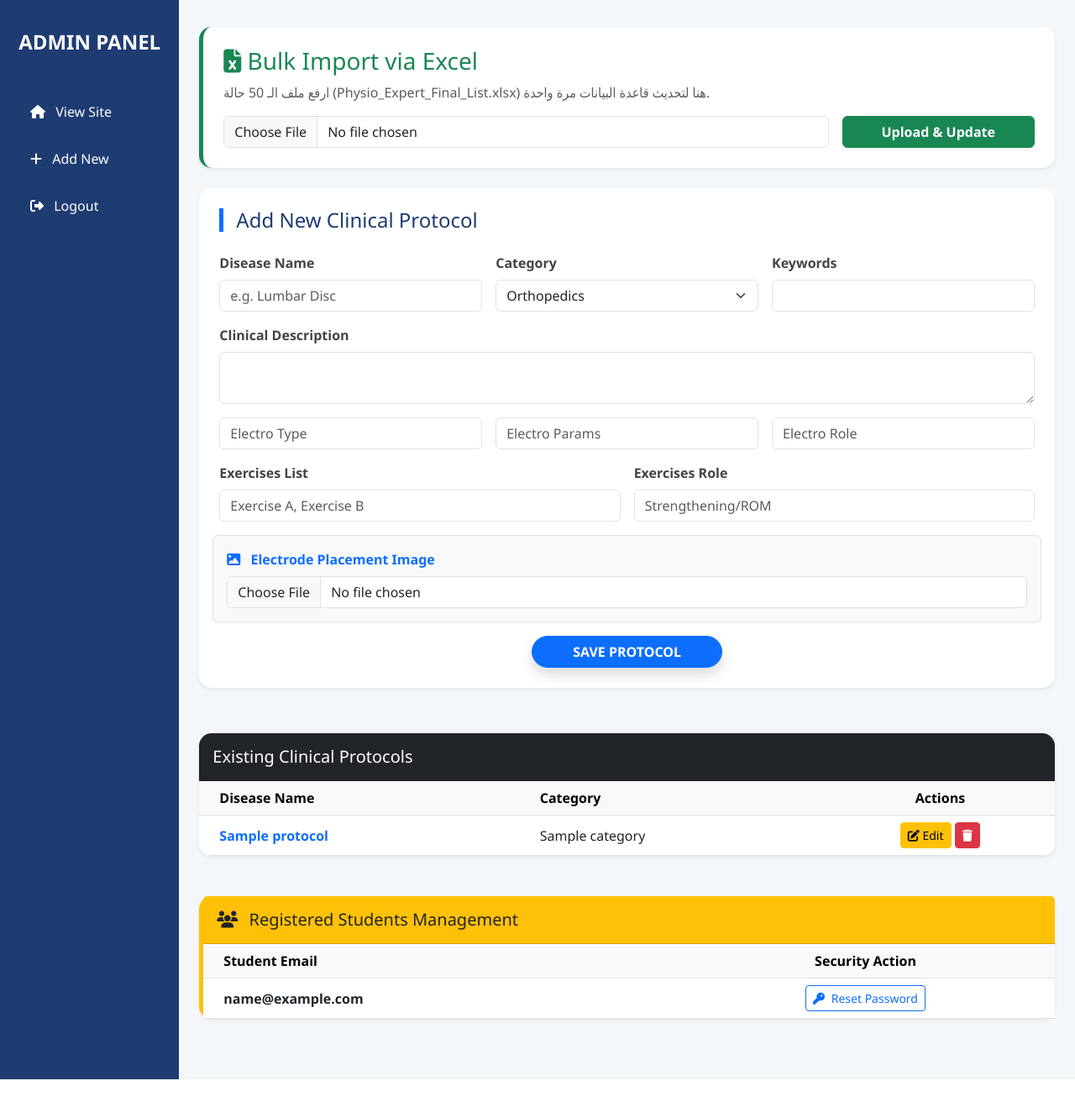
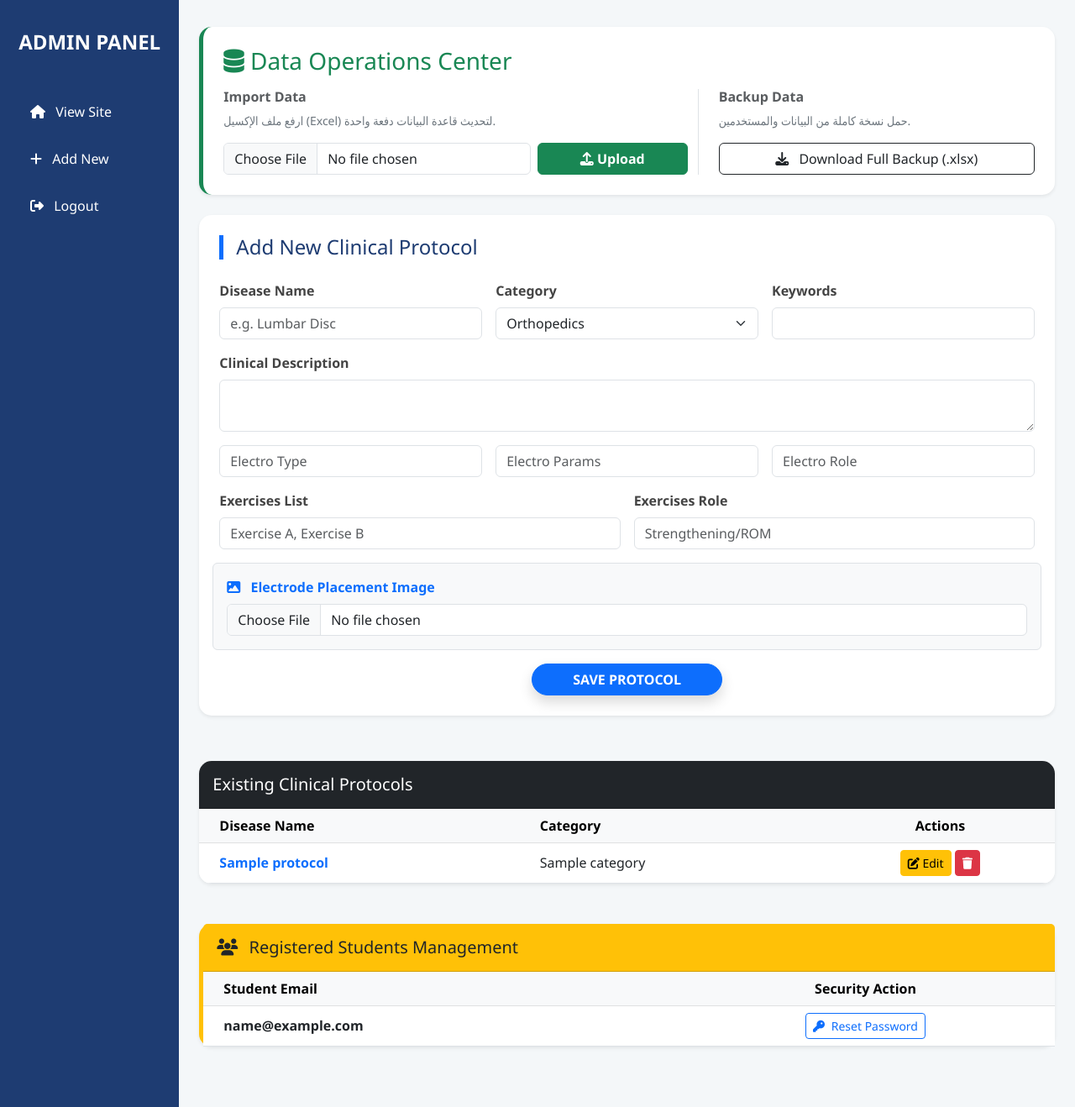
Before and after one commit to abohamza122025-a11y/PhysioExpert-Pro, a Python web app: template templates/admin.html in a window 1280 px wide. Shown: the whole page at 84% size. Before the commit the page ends 1285 px from the top, so only its background shows below. Run offline with Jinja, Linux system fonts and the light colour scheme; the template is opened without the code that fills it: most values are stand-ins (such as "Sample title", 1, 10 or a date in 2020).

Commit message:
Update admin.html

```diff
--- a/templates/admin.html
+++ b/templates/admin.html
@@ -41,16 +41,30 @@
             {% endwith %}
 
             <div class="card mt-2 p-4 shadow-sm border-start border-success border-5 mb-4">
-                <h3 class="text-success"><i class="fas fa-file-excel"></i> Bulk Import via Excel</h3>
-                <p class="text-muted">ارفع ملف الـ 50 حالة (Physio_Expert_Final_List.xlsx) هنا لتحديث قاعدة البيانات مرة واحدة.</p>
-                <form action="/admin/import-excel" method="POST" enctype="multipart/form-data" class="row g-3">
-                    <div class="col-md-9">
+                <h3 class="text-success mb-3"><i class="fas fa-database"></i> Data Operations Center</h3>
+
+                <div class="row g-4">
+                    <div class="col-md-7 border-end">
+                        <h6 class="fw-bold text-muted">Import Data</h6>
+                        <p class="small text-secondary">ارفع ملف الإكسيل (Excel) لتحديث قاعدة البيانات دفعة واحدة.</p>
+                        <form action="/admin/import-excel" method="POST" enctype="multipart/form-data" class="row g-2 align-items-center">
+                            <div class="col-8">
                                 <input type="file" name="excel_file" class="form-control" accept=".xlsx" required>
                             </div>
-                    <div class="col-md-3">
-                        <button type="submit" class="btn btn-success w-100 fw-bold shadow-sm">Upload & Update</button>
+                            <div class="col-4">
+                                <button type="submit" class="btn btn-success w-100 fw-bold"><i class="fas fa-upload"></i> Upload</button>
                             </div>
                         </form>
+                    </div>
+
+                    <div class="col-md-5 d-flex flex-column justify-content-center align-items-start ps-4">
+                        <h6 class="fw-bold text-muted">Backup Data</h6>
+                        <p class="small text-secondary">حمل نسخة كاملة من البيانات والمستخدمين.</p>
+                        <a href="{{ url_for('export_data') }}" class="btn btn-outline-dark w-100">
+                            <i class="fas fa-download me-2"></i> Download Full Backup (.xlsx)
+                        </a>
+                    </div>
+                </div>
             </div>
 
             <div class="row g-4">
@@ -117,6 +131,7 @@
                             <h5 class="mb-0">Existing Clinical Protocols</h5>
                         </div>
                         <div class="card-body p-0">
+                            <div class="table-responsive">
                                 <table class="table table-hover align-middle mb-0">
                                     <thead class="table-light">
                                         <tr>
@@ -138,6 +153,7 @@
                                         {% endfor %}
                                     </tbody>
                                 </table>
+                            </div>
                         </div>
                     </div>
                 </div>
@@ -172,6 +188,10 @@
                         </div>
                     </div>
                 </div>
-            </div> </div> </div> </div> <script src="https://cdn.jsdelivr.net/npm/bootstrap@5.3.0/dist/js/bootstrap.bundle.min.js"></script>
+            </div>
+        </div>
+    </div>
+</div>
+<script src="https://cdn.jsdelivr.net/npm/bootstrap@5.3.0/dist/js/bootstrap.bundle.min.js"></script>
 </body>
 </html>
```
Lines whose indentation alone changed are shown as unchanged.
